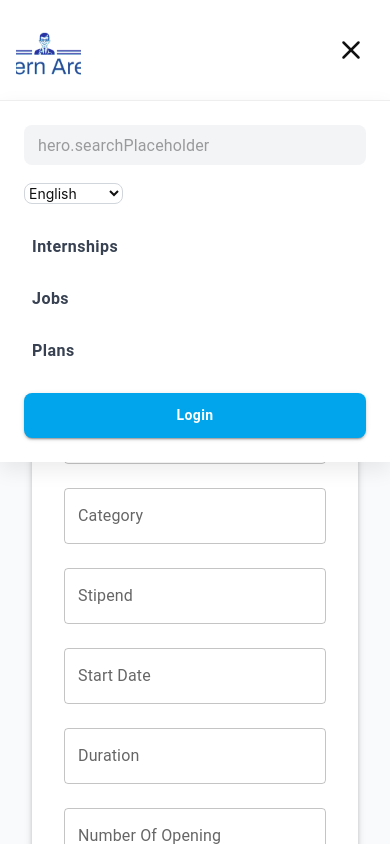
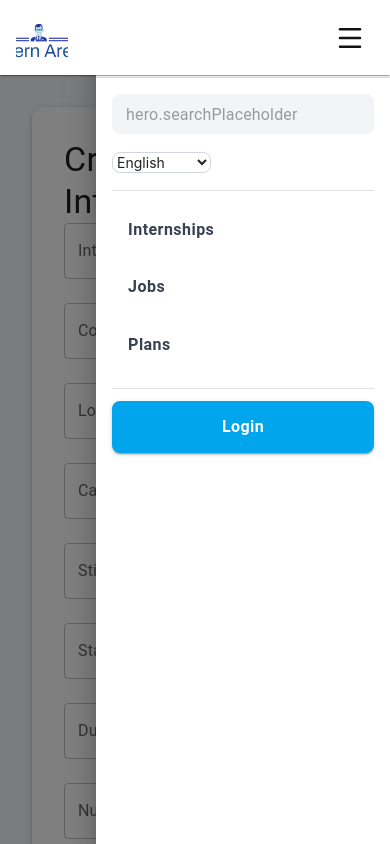
Before and after one commit to Saee1410/InternArea-Frontend, a React (Vite) app: page /internship in a window 390 px wide. Both pictures are taken after a click on the button "Open mobile menu". Shown: the top 844 px of the page. Built offline with nearby package versions, Linux system fonts and the light colour scheme; no server answers.

Commit message:
fix React Router routes on Vercel

```diff
--- a/src/components/layout/Navbar.jsx
+++ b/src/components/layout/Navbar.jsx
@@ -13,6 +13,8 @@ import {
   IconButton,
   Avatar,
   Typography,
+  Drawer,
+  Divider,
 } from "@mui/material";
 
 import {
@@ -25,16 +27,13 @@ import logo from "../../assets/logo.jpg";
 
 function Navbar() {
   const navigate = useNavigate();
-
   const { t } = useTranslation();
 
   const [user, setUser] = useState(null);
-
-  // Mobile Menu
   const [mobileMenu, setMobileMenu] = useState(false);
 
   // =====================================================
-  // GET USER FROM LOCAL STORAGE
+  // GET USER
   // =====================================================
 
   useEffect(() => {
@@ -51,6 +50,26 @@ function Navbar() {
   }, []);
 
   // =====================================================
+  // CLOSE DRAWER
+  // =====================================================
+
+  const closeMobileMenu = () => {
+    setMobileMenu(false);
+  };
+
+  // =====================================================
+  // MOBILE NAVIGATION
+  // =====================================================
+
+  const handleMobileNavigation = (path) => {
+    setMobileMenu(false);
+
+    setTimeout(() => {
+      navigate(path);
+    }, 100);
+  };
+
+  // =====================================================
   // LOGOUT
   // =====================================================
 
@@ -67,96 +86,108 @@ function Navbar() {
   };
 
   // =====================================================
-  // MOBILE NAVIGATION
+  // MOBILE MENU ITEM
   // =====================================================
 
-  const handleMobileNavigation = (path) => {
-    setMobileMenu(false);
-    navigate(path);
+  const MobileMenuButton = ({
+    children,
+    onClick,
+    danger = false,
+  }) => {
+    return (
+      <Button
+        fullWidth
+        onClick={onClick}
+        sx={{
+          justifyContent: "flex-start",
+          textAlign: "left",
+          py: 1.6,
+          px: 2,
+          mb: 0.5,
+          borderRadius: 2,
+          fontSize: 16,
+          fontWeight: 600,
+          color: danger ? "#d32f2f" : "#374151",
+          textTransform: "none",
+
+          "&:hover": {
+            background: danger ? "#fff5f5" : "#f0faff",
+            color: danger ? "#d32f2f" : "#00A5EC",
+          },
+
+          "&:active": {
+            background: "#e8f7ff",
+          },
+        }}
+      >
+        {children}
+      </Button>
+    );
   };
 
-  // =====================================================
-  // TOGGLE MOBILE MENU
-  // =====================================================
-
-  const handleMobileMenuToggle = () => {
-    setMobileMenu((prev) => !prev);
-  };
-
   return (
+    <>
+      {/* =====================================================
+          NAVBAR
+      ===================================================== */}
+
       <AppBar
         position="sticky"
         elevation={1}
         sx={{
           background: "#fff",
           color: "#111",
-
-        // Important for mobile menu
-        zIndex: 1200,
+          zIndex: (theme) => theme.zIndex.drawer + 2,
         }}
       >
         <Toolbar
           sx={{
-          height: 100,
-          px: { xs: 2, lg: 8 },
-
+            minHeight: { xs: 75, lg: 100 },
+            height: { lg: 100 },
+            px: { xs: 2, sm: 3, lg: 8 },
             display: "flex",
             justifyContent: "space-between",
-
-          // Important for mobile sidebar
-          position: "relative",
-          overflow: "visible",
-        }}
-      >
-        {/* ================================================= */}
-        {/* LOGO */}
-        {/* ================================================= */}
+            gap: 2,
+          }}
+        >
+
+          {/* =================================================
+              LOGO
+          ================================================= */}
 
           <Link
             to="/"
             style={{
               textDecoration: "none",
               color: "inherit",
-          }}
-          onClick={() => setMobileMenu(false)}
-        >
-          <Box
-            sx={{
-              display: "flex",
-              alignItems: "center",
-              gap: 2,
-            }}
+              flexShrink: 0,
+            }}
+            onClick={closeMobileMenu}
           >
             <Box
               component="img"
               src={logo}
               alt="logo"
               sx={{
-                width: 65,
-                height: 65,
+                width: { xs: 52, sm: 60, lg: 65 },
+                height: { xs: 52, sm: 60, lg: 65 },
                 borderRadius: 2,
                 objectFit: "cover",
               }}
             />
-          </Box>
           </Link>
 
-        {/* ================================================= */}
-        {/* DESKTOP MENU */}
-        {/* ================================================= */}
+          {/* =================================================
+              DESKTOP MENU
+          ================================================= */}
 
           <Box
             sx={{
-            display: {
-              xs: "none",
-              lg: "flex",
-            },
-
+              display: { xs: "none", lg: "flex" },
               gap: 4,
-          }}
-        >
-          {/* Internships */}
-
+              alignItems: "center",
+            }}
+          >
             <Button
               component={Link}
               to="/internships"
@@ -174,8 +205,6 @@ function Navbar() {
               {t("navbar.internships")}
             </Button>
 
-          {/* Jobs */}
-
             <Button
               component={Link}
               to="/jobs"
@@ -193,8 +222,6 @@ function Navbar() {
               {t("navbar.jobs")}
             </Button>
 
-          {/* Plans */}
-
             <Button
               component={Link}
               to="/subscriptions"
@@ -213,20 +240,15 @@ function Navbar() {
             </Button>
           </Box>
 
-        {/* ================================================= */}
-        {/* DESKTOP SEARCH */}
-        {/* ================================================= */}
+          {/* =================================================
+              DESKTOP SEARCH
+          ================================================= */}
 
           <TextField
             placeholder={t("hero.searchPlaceholder")}
             sx={{
-            display: {
-              xs: "none",
-              lg: "flex",
-            },
-
+              display: { xs: "none", lg: "flex" },
               width: 340,
-
               background: "#f3f4f6",
               borderRadius: 2,
 
@@ -243,31 +265,20 @@ function Navbar() {
             }}
           />
 
-        {/* ================================================= */}
-        {/* DESKTOP RIGHT SIDE */}
-        {/* ================================================= */}
+          {/* =================================================
+              DESKTOP RIGHT SIDE
+          ================================================= */}
 
           <Box
             sx={{
-            display: {
-              xs: "none",
-              lg: "flex",
-            },
-
+              display: { xs: "none", lg: "flex" },
               gap: 2,
               alignItems: "center",
             }}
           >
-          {/* Language */}
-
             <LanguageSelector />
 
-          {/* ================================================= */}
-          {/* LOGIN / PROFILE */}
-          {/* ================================================= */}
-
             {!user ? (
-            /* LOGIN */
               <Button
                 component={Link}
                 to="/login"
@@ -276,10 +287,8 @@ function Navbar() {
                   px: 4,
                   py: 1.2,
                   borderRadius: 2,
-
                   borderColor: "#00A5EC",
                   color: "#00A5EC",
-
                   fontWeight: "bold",
                   textTransform: "none",
 
@@ -293,8 +302,6 @@ function Navbar() {
               </Button>
             ) : (
               <>
-              {/* PROFILE */}
-
                 <Box
                   onClick={() =>
                     navigate(
@@ -326,8 +333,6 @@ function Navbar() {
                   </Typography>
                 </Box>
 
-              {/* LOGOUT */}
-
                 <Button
                   onClick={handleLogout}
                   variant="contained"
@@ -335,9 +340,7 @@ function Navbar() {
                     px: 3,
                     py: 1.2,
                     borderRadius: 2,
-
                     background: "#00A5EC",
-
                     fontWeight: "bold",
                     textTransform: "none",
 
@@ -352,72 +355,116 @@ function Navbar() {
             )}
           </Box>
 
-        {/* ================================================= */}
-        {/* MOBILE MENU BUTTON */}
-        {/* ================================================= */}
+          {/* =================================================
+              MOBILE MENU BUTTON
+          ================================================= */}
 
           <IconButton
-          onClick={handleMobileMenuToggle}
-          aria-label="mobile menu"
-          sx={{
-            display: {
-              xs: "flex",
-              lg: "none",
-            },
-
+            onClick={() => setMobileMenu(true)}
+            aria-label="Open mobile menu"
+            sx={{
+              display: { xs: "flex", lg: "none" },
               color: "#111",
-
-            position: "relative",
-            zIndex: 1301,
-          }}
-        >
-          {mobileMenu ? (
-            <X size={30} />
-          ) : (
+              width: 48,
+              height: 48,
+              flexShrink: 0,
+              zIndex: 10,
+            }}
+          >
             <MenuIcon size={30} />
-          )}
           </IconButton>
         </Toolbar>
-
-      {/* ================================================= */}
-      {/* MOBILE SIDEBAR / MENU */}
-      {/* ================================================= */}
-
-      {mobileMenu && (
+      </AppBar>
+
+      {/* =====================================================
+          MOBILE DRAWER
+      ===================================================== */}
+
+      <Drawer
+        anchor="right"
+        open={mobileMenu}
+        onClose={closeMobileMenu}
+        ModalProps={{
+          keepMounted: true,
+        }}
+        PaperProps={{
+          sx: {
+            width: {
+              xs: "85%",
+              sm: 360,
+            },
+            maxWidth: 380,
+            background: "#fff",
+            zIndex: (theme) => theme.zIndex.drawer + 1,
+          },
+        }}
+      >
+        {/* =================================================
+            DRAWER HEADER
+        ================================================= */}
+
         <Box
           sx={{
-            display: {
-              xs: "block",
-              lg: "none",
-            },
-
-            position: "absolute",
-
-            top: "100%",
-            left: 0,
-            right: 0,
-
-            width: "100%",
-
-            background: "#fff",
-
-            borderTop: "1px solid #eee",
-
-            px: 3,
-            py: 3,
-
-            boxShadow:
-              "0 8px 20px rgba(0,0,0,0.08)",
-
-            // Important
-            zIndex: 1300,
-
-            pointerEvents: "auto",
-          }}
-        >
-          {/* ================================================= */}
-          {/* MOBILE SEARCH */}
-          {/* ================================================= */}
+            display: "flex",
+            alignItems: "center",
+            justifyContent: "space-between",
+            px: 2.5,
+            py: 2,
+          }}
+        >
+          <Box
+            sx={{
+              display: "flex",
+              alignItems: "center",
+              gap: 1.5,
+            }}
+          >
+            <Box
+              component="img"
+              src={logo}
+              alt="logo"
+              sx={{
+                width: 45,
+                height: 45,
+                borderRadius: 2,
+                objectFit: "cover",
+              }}
+            />
+
+            <Typography
+              fontWeight={700}
+              fontSize={18}
+            >
+              Intern Area
+            </Typography>
+          </Box>
+
+          <IconButton
+            onClick={closeMobileMenu}
+            aria-label="Close mobile menu"
+            sx={{
+              color: "#111",
+            }}
+          >
+            <X size={28} />
+          </IconButton>
+        </Box>
+
+        <Divider />
+
+        {/* =================================================
+            DRAWER CONTENT
+        ================================================= */}
+
+        <Box
+          sx={{
+            p: 2,
+            overflowY: "auto",
+            flex: 1,
+          }}
+        >
+
+          {/* SEARCH */}
 
           <TextField
             fullWidth
@@ -425,9 +472,7 @@ function Navbar() {
             size="small"
             sx={{
               mb: 2,
-
               background: "#f3f4f6",
-
               borderRadius: 2,
 
               "& fieldset": {
@@ -443,346 +488,124 @@ function Navbar() {
             }}
           />
 
-          {/* ================================================= */}
-          {/* MOBILE LANGUAGE */}
-          {/* ================================================= */}
-
-          <Box
-            sx={{
-              mb: 2,
-
-              position: "relative",
-              zIndex: 1301,
-
-              pointerEvents: "auto",
-            }}
-          >
+          {/* LANGUAGE */}
+
+          <Box sx={{ mb: 2 }}>
             <LanguageSelector />
           </Box>
 
-          {/* ================================================= */}
-          {/* INTERNSHIPS */}
-          {/* ================================================= */}
-
-          <Button
-            fullWidth
+          <Divider sx={{ mb: 1.5 }} />
+
+          {/* =================================================
+              PUBLIC LINKS
+          ================================================= */}
+
+          <MobileMenuButton
             onClick={() =>
-              handleMobileNavigation(
-                "/internships"
-              )
+              handleMobileNavigation("/internships")
             }
-            sx={{
-              justifyContent: "flex-start",
-
-              py: 1.5,
-
-              fontSize: 16,
-              fontWeight: 600,
-
-              color: "#374151",
-
-              textTransform: "none",
-
-              position: "relative",
-              zIndex: 1301,
-
-              pointerEvents: "auto",
-
-              "&:hover": {
-                color: "#00A5EC",
-                background: "#f8fafc",
-              },
-            }}
           >
             {t("navbar.internships")}
-          </Button>
-
-          {/* ================================================= */}
-          {/* JOBS */}
-          {/* ================================================= */}
-
-          <Button
-            fullWidth
+          </MobileMenuButton>
+
+          <MobileMenuButton
             onClick={() =>
               handleMobileNavigation("/jobs")
             }
-            sx={{
-              justifyContent: "flex-start",
-
-              py: 1.5,
-
-              fontSize: 16,
-              fontWeight: 600,
-
-              color: "#374151",
-
-              textTransform: "none",
-
-              position: "relative",
-              zIndex: 1301,
-
-              pointerEvents: "auto",
-
-              "&:hover": {
-                color: "#00A5EC",
-                background: "#f8fafc",
-              },
-            }}
           >
             {t("navbar.jobs")}
-          </Button>
-
-          {/* ================================================= */}
-          {/* PLANS */}
-          {/* ================================================= */}
-
-          <Button
-            fullWidth
+          </MobileMenuButton>
+
+          <MobileMenuButton
             onClick={() =>
-              handleMobileNavigation(
-                "/subscriptions"
-              )
+              handleMobileNavigation("/subscriptions")
             }
-            sx={{
-              justifyContent: "flex-start",
-
-              py: 1.5,
-
-              fontSize: 16,
-              fontWeight: 600,
-
-              color: "#374151",
-
-              textTransform: "none",
-
-              position: "relative",
-              zIndex: 1301,
-
-              pointerEvents: "auto",
-
-              "&:hover": {
-                color: "#00A5EC",
-                background: "#f8fafc",
-              },
-            }}
           >
             {t("navbar.plans")}
-          </Button>
-
-          {/* ================================================= */}
-          {/* LOGGED IN USER */}
-          {/* ================================================= */}
+          </MobileMenuButton>
+
+          {/* =================================================
+              LOGGED USER
+          ================================================= */}
 
           {user ? (
             <>
+              <Divider sx={{ my: 1.5 }} />
+
               {/* PROFILE */}
 
-              <Button
-                fullWidth
+              <MobileMenuButton
                 onClick={() => {
                   setMobileMenu(false);
 
+                  setTimeout(() => {
                     navigate(
                       user.role === "admin"
                         ? "/admin"
                         : "/profile"
                     );
-                }}
-                sx={{
-                  justifyContent: "flex-start",
-
-                  py: 1.5,
-
-                  fontSize: 16,
-                  fontWeight: 600,
-
-                  color: "#374151",
-
-                  textTransform: "none",
-
-                  position: "relative",
-                  zIndex: 1301,
-
-                  pointerEvents: "auto",
-
-                  "&:hover": {
-                    background: "#f8fafc",
-                  },
+                  }, 100);
                 }}
               >
                 👤 {user.name || "Profile"}
-              </Button>
+              </MobileMenuButton>
 
               {/* LOGIN HISTORY */}
 
-              <Button
-                fullWidth
+              <MobileMenuButton
                 onClick={() =>
-                  handleMobileNavigation(
-                    "/LoginHistory"
-                  )
+                  handleMobileNavigation("/LoginHistory")
                 }
-                sx={{
-                  justifyContent: "flex-start",
-
-                  py: 1.5,
-
-                  fontSize: 16,
-                  fontWeight: 600,
-
-                  color: "#374151",
-
-                  textTransform: "none",
-
-                  position: "relative",
-                  zIndex: 1301,
-
-                  pointerEvents: "auto",
-
-                  "&:hover": {
-                    background: "#f8fafc",
-                  },
-                }}
               >
                 🔐 Login History
-              </Button>
+              </MobileMenuButton>
 
               {/* PUBLIC SPACE */}
 
-              <Button
-                fullWidth
+              <MobileMenuButton
                 onClick={() =>
-                  handleMobileNavigation(
-                    "/Publicspace"
-                  )
+                  handleMobileNavigation("/Publicspace")
                 }
-                sx={{
-                  justifyContent: "flex-start",
-
-                  py: 1.5,
-
-                  fontSize: 16,
-                  fontWeight: 600,
-
-                  color: "#374151",
-
-                  textTransform: "none",
-
-                  position: "relative",
-                  zIndex: 1301,
-
-                  pointerEvents: "auto",
-
-                  "&:hover": {
-                    background: "#f8fafc",
-                  },
-                }}
               >
                 🌐 Public Space
-              </Button>
+              </MobileMenuButton>
 
               {/* RESUME BUILDER */}
 
-              <Button
-                fullWidth
+              <MobileMenuButton
                 onClick={() =>
-                  handleMobileNavigation(
-                    "/ResumeBuilder"
-                  )
+                  handleMobileNavigation("/ResumeBuilder")
                 }
-                sx={{
-                  justifyContent: "flex-start",
-
-                  py: 1.5,
-
-                  fontSize: 16,
-                  fontWeight: 600,
-
-                  color: "#374151",
-
-                  textTransform: "none",
-
-                  position: "relative",
-                  zIndex: 1301,
-
-                  pointerEvents: "auto",
-
-                  "&:hover": {
-                    background: "#f8fafc",
-                  },
-                }}
               >
                 📄 Resume Builder
-              </Button>
+              </MobileMenuButton>
 
               {/* SUBSCRIPTION */}
 
-              <Button
-                fullWidth
+              <MobileMenuButton
                 onClick={() =>
-                  handleMobileNavigation(
-                    "/subscriptions"
-                  )
+                  handleMobileNavigation("/subscriptions")
                 }
-                sx={{
-                  justifyContent: "flex-start",
-
-                  py: 1.5,
-
-                  fontSize: 16,
-                  fontWeight: 600,
-
-                  color: "#374151",
-
-                  textTransform: "none",
-
-                  position: "relative",
-                  zIndex: 1301,
-
-                  pointerEvents: "auto",
-
-                  "&:hover": {
-                    background: "#f8fafc",
-                  },
-                }}
               >
                 💎 Subscription
-              </Button>
+              </MobileMenuButton>
+
+              <Divider sx={{ my: 1.5 }} />
 
               {/* LOGOUT */}
 
-              <Button
-                fullWidth
+              <MobileMenuButton
+                danger
                 onClick={handleLogout}
-                sx={{
-                  justifyContent: "flex-start",
-
-                  py: 1.5,
-
-                  fontSize: 16,
-                  fontWeight: 600,
-
-                  color: "red",
-
-                  textTransform: "none",
-
-                  position: "relative",
-                  zIndex: 1301,
-
-                  pointerEvents: "auto",
-
-                  "&:hover": {
-                    background: "#fff5f5",
-                  },
-                }}
               >
                 🚪 {t("navbar.logout")}
-              </Button>
+              </MobileMenuButton>
             </>
           ) : (
-            /* ================================================= */
-            /* NOT LOGGED IN */
-            /* ================================================= */
+            <>
+              <Divider sx={{ my: 1.5 }} />
+
+              {/* LOGIN */}
 
               <Button
                 fullWidth
@@ -791,22 +614,12 @@ function Navbar() {
                 }
                 variant="contained"
                 sx={{
-                mt: 2,
-
-                py: 1.3,
-
+                  py: 1.5,
                   borderRadius: 2,
-
                   background: "#00A5EC",
-
                   textTransform: "none",
-
                   fontWeight: "bold",
-
-                position: "relative",
-                zIndex: 1301,
-
-                pointerEvents: "auto",
+                  fontSize: 16,
 
                   "&:hover": {
                     background: "#008dcc",
@@ -815,17 +628,15 @@ function Navbar() {
               >
                 {t("navbar.login")}
               </Button>
+            </>
           )}
         </Box>
-      )}
-    </AppBar>
+      </Drawer>
+    </>
   );
 }
 
 export default Navbar;
-
-
-
 
 
 // import { Link, useNavigate } from "react-router-dom";
```
Lines whose indentation alone changed are shown as unchanged.
